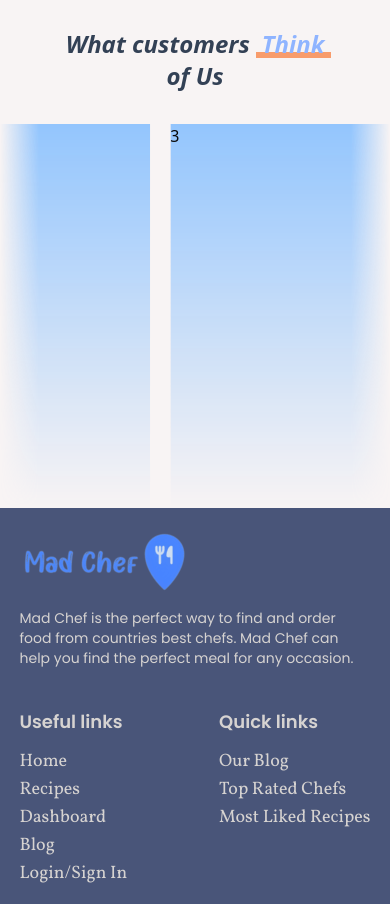
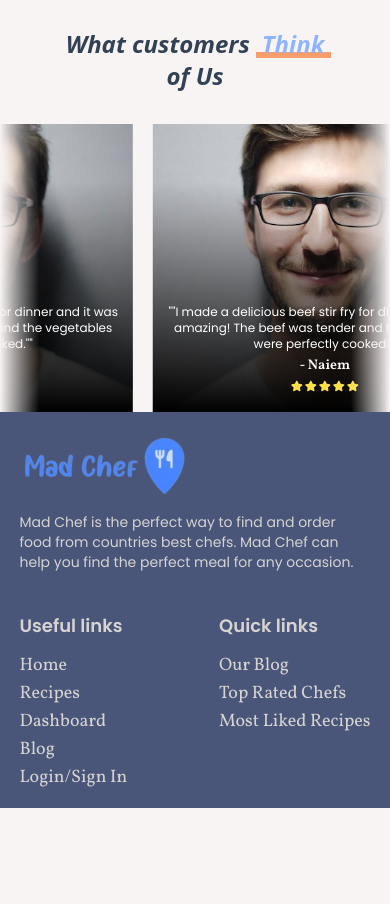
Before and after one commit to MohammadNaiem65/mad-chef-client, a React (Vite) app: page / in a window 390 px wide. Shown: the part 3460-4364 px from the top of the page. After the commit the page ends 4268 px from the top, so only its background shows below. Built offline with nearby package versions, Linux system fonts and the light colour scheme.

Commit message:
Updated: completed the Reviews design for mobile devices

```diff
--- a/src/components/Home/Reviews/Review.jsx
+++ b/src/components/Home/Reviews/Review.jsx
@@ -1,3 +1,26 @@
+import { modelImg } from '../../../assets';
+import { Rating } from '../../../shared';
+
 export default function Review({ count }) {
-	return <div className='review h-96 w-96 bg-blue-300'>{count}</div>;
+	const feedback =
+		'"I made a delicious beef stir fry for dinner and it was amazing! The beef was tender and the vegetables were perfectly cooked."';
+	const rating = 5;
+	const name = 'Naiem';
+
+	return (
+		<div className='review h-72 w-[88vw] relative'>
+			<img src={modelImg} alt='' className='w-full h-full object-cover' />
+			<div className='w-full h-full flex justify-center items-end text-white bg-gradient-to-t from-black to-transparent to-80% absolute inset-0'>
+				<div className='text-center text-xs mb-5 px-3'>
+					<h3 className='font-Popins'>{`"${feedback}"`}</h3>
+					<p className='text-sm font-Vollokorn font-semibold mt-1'>
+						- {name}
+					</p>
+					<p className='w-fit text-yellow-300 md:text-lg flex items-center gap-[2px] mx-auto mt-1'>
+						<Rating rating={rating} />
+					</p>
+				</div>
+			</div>
+		</div>
+	);
 }
--- a/src/components/Home/Reviews/Reviews.css
+++ b/src/components/Home/Reviews/Reviews.css
@@ -7,15 +7,6 @@
 animation: scroll 20s linear infinite;
 }
 
-.review {
-    -webkit-mask-image: linear-gradient(
-        rgb(0, 0, 0 / 1),
-        rgb(0, 0, 0 / .3),
-        rgb(0, 0, 0 / 0),
-    );
-    mask-image: linear-gradient(red, transparent);
-}
-
 @keyframes scroll {
     to {
         transform: translate(calc(-50% - .5rem));
```
